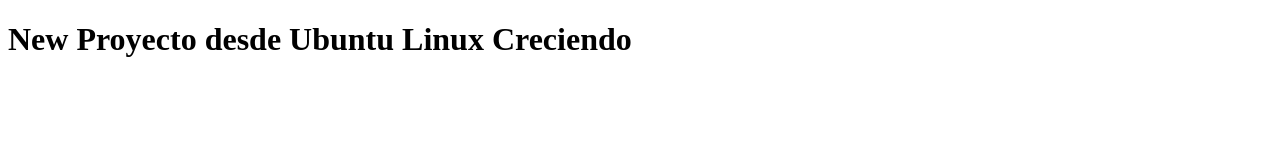
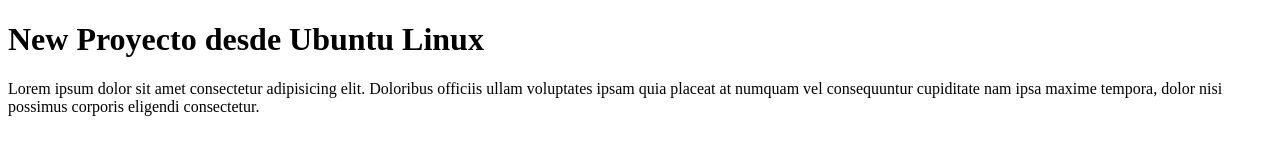
Before and after one commit to tecni2/ProyectoLinux, a plain HTML site: page index.html in a window 1280 px wide. Drawn offline with Linux system fonts and the light colour scheme.

Commit message:
Agregado parafo

```diff
--- a/index.html
+++ b/index.html
@@ -9,7 +9,9 @@
 <body>
     <h1>
         New Proyecto desde Ubuntu Linux
-        Creciendo
     </h1>
+    <p>
+        Lorem ipsum dolor sit amet consectetur adipisicing elit. Doloribus officiis ullam voluptates ipsam quia placeat at numquam vel consequuntur cupiditate nam ipsa maxime tempora, dolor nisi possimus corporis eligendi consectetur.
+    </p>
 </body>
 </html>
```
